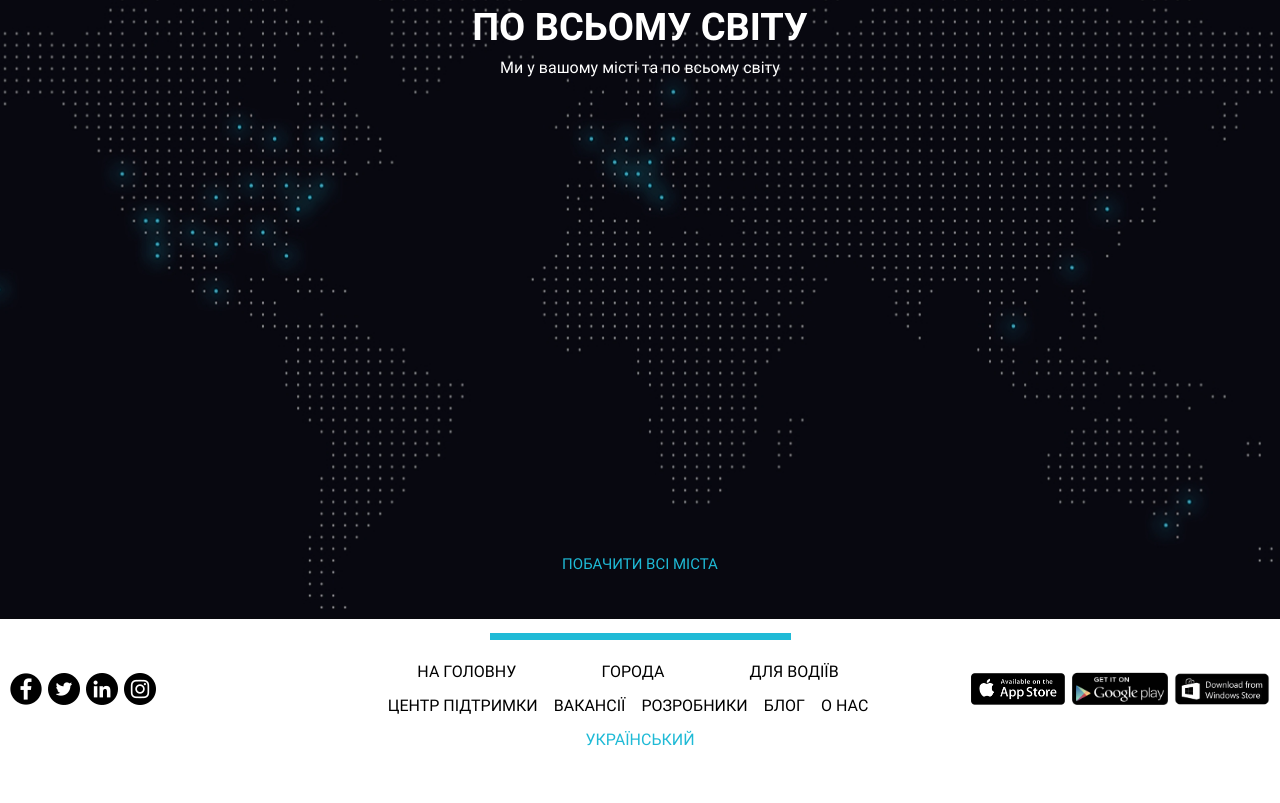
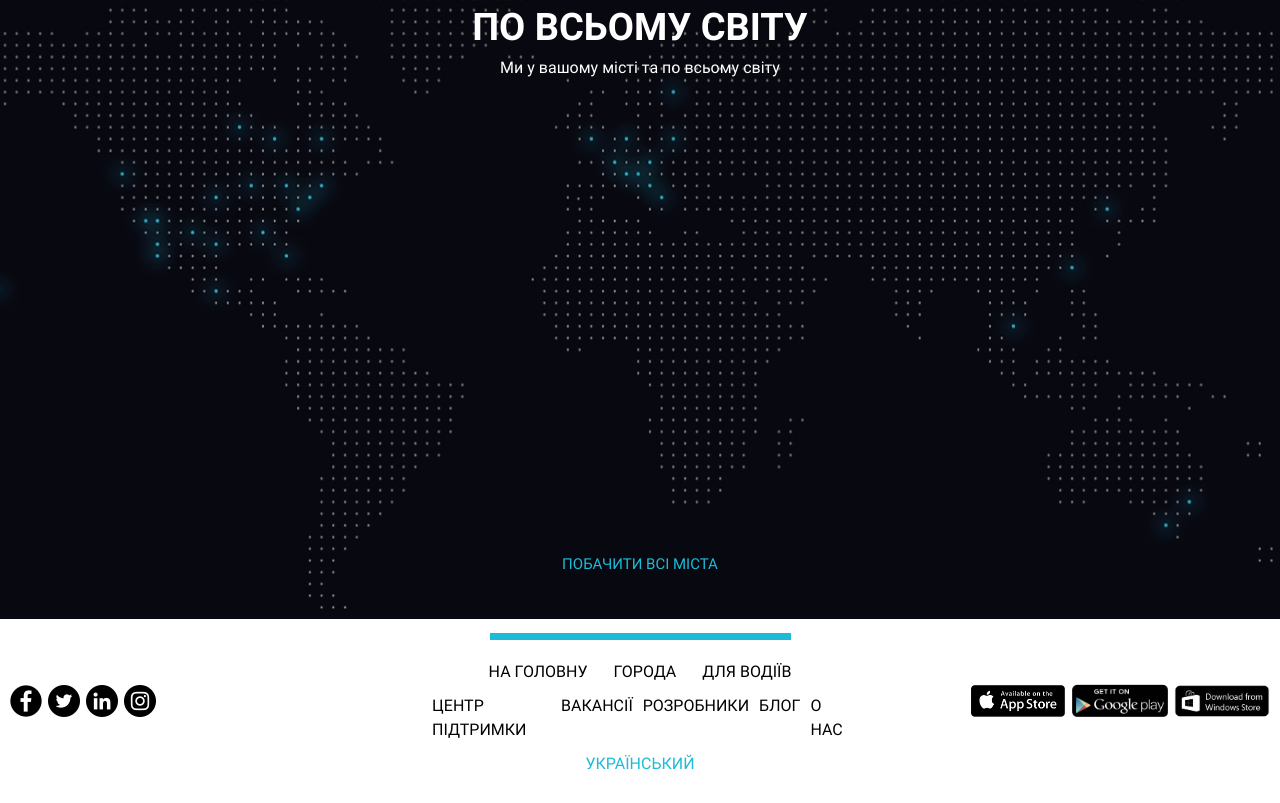
Before and after one commit to vovan0977967895/Uber_on_Bootstrap, a plain HTML site: page index.html in a window 1280 px wide. Shown: the part 4535-5338 px from the top of the page. Before the commit the page ends 5314 px from the top, so only its background shows below. Drawn offline with Linux system fonts and the light colour scheme.

Commit message:
width 33%

```diff
--- a/scss/style.scss
+++ b/scss/style.scss
@@ -520,27 +520,36 @@ nav{
       justify-content: space-between;
    }
    &__menu{
-      margin-left: 130px;
+      width: 33%;
    }
    &__social{
       display: flex;
+      width: 33%;
+      align-items: center;
+      column-gap: 6px;
+   }
+   &__apps{
+      width: 33%;
+      display: flex;
+      justify-content: flex-end;
       align-items: center;
       column-gap: 6px;
    }
    &__menu--title{
       display: flex;
       column-gap: 26px;
-      justify-content: space-around;
+      justify-content:center;
       .title__link {
          &:hover {
             text-decoration: underline;
          }
-
       }
    }
    &__menu--subtitle{
       display: flex;
-      column-gap: 16px;
+      column-gap: 10px;
+      justify-content:center;
+
       margin-top: 10px;
       .subtitle__link{
          &:hover {
@@ -548,11 +557,7 @@ nav{
          }
       }
    }
-   &__apps{
-      display: flex;
-      align-items: center;
-      column-gap: 6px;
-   }
+
    &__language{
       text-align: center;
      color: #1FBAD6;
```
Also changed, not shown: css/style.css, css/style.min.css, 2 other files.
